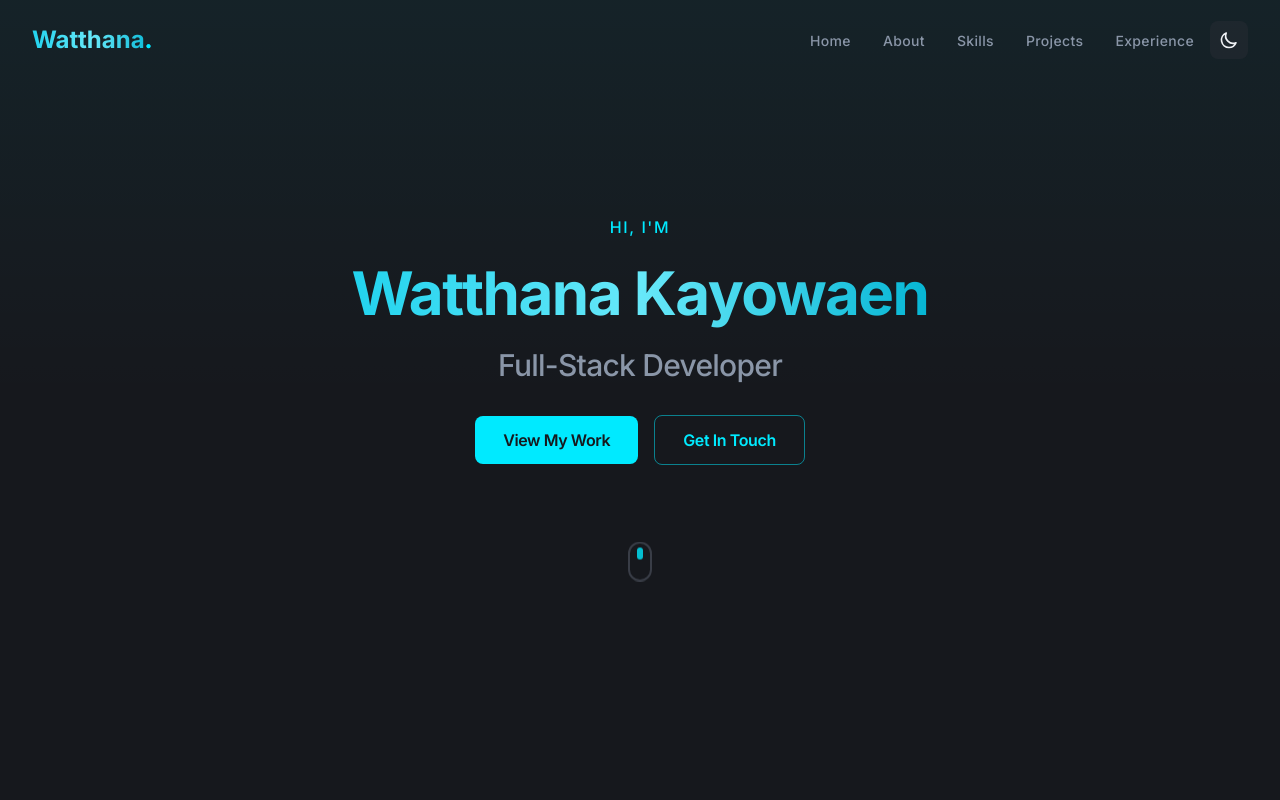
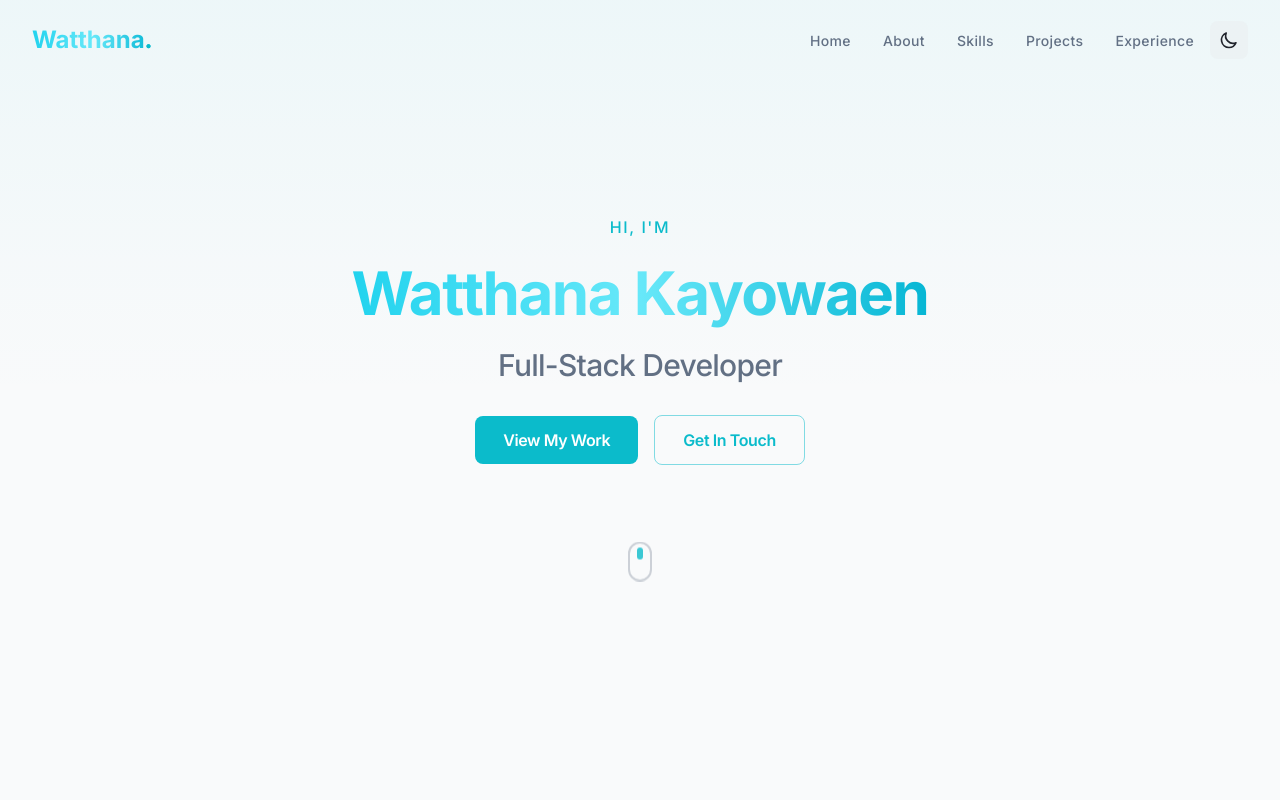
Before and after one commit to Watthana65022128/my-portfolio, a Next.js app: page / in a window 1280 px wide. Shown: the top 800 px of the page. Built offline with nearby package versions, Linux system fonts and the light colour scheme.

Commit message:
feat: update theme management to default to dark mode and improve theme application logic

```diff
--- a/src/app/globals.css
+++ b/src/app/globals.css
@@ -4,6 +4,7 @@
 
 @layer base {
   /* Modern Developer Dark Theme - Calm, Professional, Intelligent */
+  /* Default: Dark theme (dark-first design) */
   :root {
     /* Dark charcoal background */
     --background: 220 13% 10%;
@@ -32,7 +33,7 @@
     --neon-glow: 185 100% 50%;
   }
 
-  /* Dark mode uses same colors - it's a dark-first theme */
+  /* Dark mode - explicit dark theme */
   .dark {
     --background: 220 13% 10%;
     --foreground: 210 20% 95%;
@@ -52,24 +53,33 @@
     --neon-glow: 185 100% 50%;
   }
 
-  /* Light mode - keeping professional but inverted */
+  /* Light mode - professional light theme with cyan accent */
   .light {
+    /* Clean off-white background */
     --background: 210 20% 98%;
-    --foreground: 220 13% 10%;
+    /* Dark charcoal text for readability */
+    --foreground: 220 15% 15%;
+    /* White cards with subtle elevation */
     --card: 0 0% 100%;
-    --card-foreground: 220 13% 10%;
-    --primary: 185 100% 40%;
+    --card-foreground: 220 15% 15%;
+    /* Deeper cyan for visibility on light background */
+    --primary: 185 90% 42%;
     --primary-foreground: 0 0% 100%;
+    /* Light gray secondary */
     --secondary: 210 15% 93%;
-    --secondary-foreground: 220 13% 15%;
-    --muted: 210 15% 95%;
+    --secondary-foreground: 220 15% 20%;
+    /* Muted backgrounds */
+    --muted: 210 15% 96%;
     --muted-foreground: 215 15% 45%;
-    --accent: 185 100% 40%;
+    /* Cyan accent */
+    --accent: 185 90% 42%;
     --accent-foreground: 0 0% 100%;
-    --border: 210 15% 88%;
-    --input: 210 15% 90%;
-    --ring: 185 100% 40%;
-    --neon-glow: 185 100% 40%;
+    /* Visible borders */
+    --border: 210 15% 85%;
+    --input: 210 15% 92%;
+    --ring: 185 90% 42%;
+    /* Softer glow for light mode */
+    --neon-glow: 185 90% 42%;
   }
 }
 
--- a/src/components/providers/ThemeProvider.tsx
+++ b/src/components/providers/ThemeProvider.tsx
@@ -12,7 +12,8 @@ interface ThemeContextType {
 const ThemeContext = createContext<ThemeContextType | undefined>(undefined);
 
 export function ThemeProvider({ children }: { children: React.ReactNode }) {
-  const [theme, setTheme] = useState<Theme>("light");
+  const [theme, setTheme] = useState<Theme>("dark");
+  const [mounted, setMounted] = useState(false);
 
   useEffect(() => {
     const savedTheme = localStorage.getItem("theme") as Theme | null;
@@ -20,21 +21,37 @@ export function ThemeProvider({ children }: { children: React.ReactNode }) {
       "(prefers-color-scheme: dark)"
     ).matches;
 
+    // Default to dark theme (dark-first design)
     const initialTheme = savedTheme || (prefersDark ? "dark" : "light");
     setTheme(initialTheme);
-    document.documentElement.classList.toggle("dark", initialTheme === "dark");
+    applyTheme(initialTheme);
+    setMounted(true);
   }, []);
+
+  const applyTheme = (newTheme: Theme) => {
+    const root = document.documentElement;
+    if (newTheme === "dark") {
+      root.classList.add("dark");
+      root.classList.remove("light");
+    } else {
+      root.classList.add("light");
+      root.classList.remove("dark");
+    }
+  };
 
   const toggleTheme = () => {
     const newTheme = theme === "light" ? "dark" : "light";
     setTheme(newTheme);
     localStorage.setItem("theme", newTheme);
-    document.documentElement.classList.toggle("dark", newTheme === "dark");
+    applyTheme(newTheme);
   };
 
   return (
     <ThemeContext.Provider value={{ theme, toggleTheme }}>
-      {children}
+      {/* Prevent flash of wrong theme while keeping context available */}
+      <div style={{ visibility: mounted ? "visible" : "hidden" }}>
+        {children}
+      </div>
     </ThemeContext.Provider>
   );
 }
```
